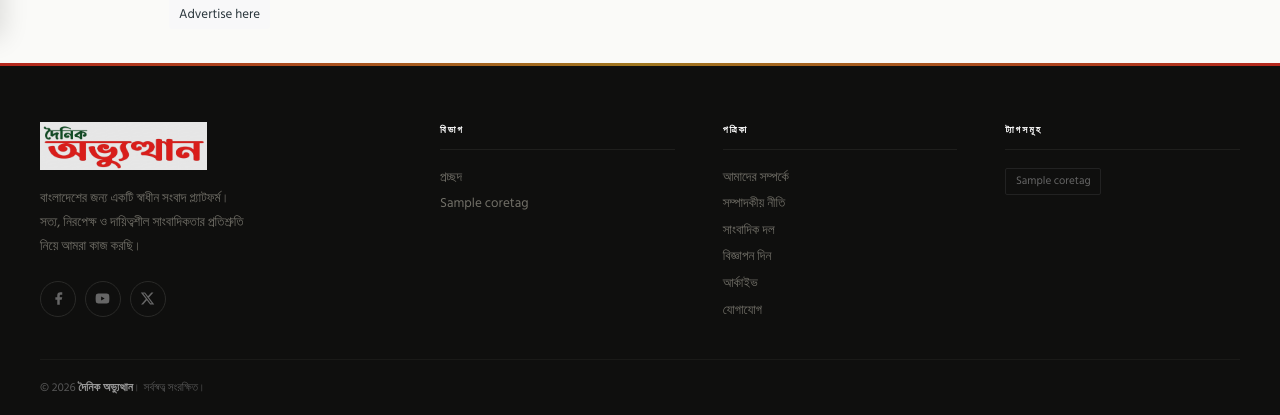
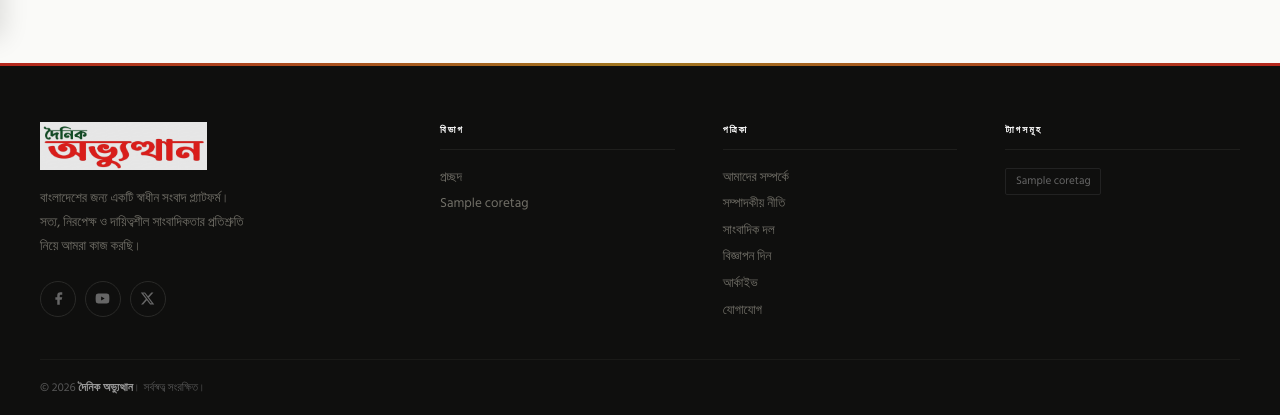
Before and after one commit to Salehin-07/NewsObburthan, a Django app: page / in a window 1280 px wide. Shown: the part 762-1177 px from the top of the page. Run offline with Django 5.2, Linux system fonts and the light colour scheme; tables that the repository leaves empty hold one stand-in row (values such as "Sample post"); grey boxes marked "Sample" are stand-in pictures; some web fonts are replaced.

```diff
--- a/templates/core/home.html
+++ b/templates/core/home.html
@@ -191,9 +191,6 @@
 <div id="frame" style="width: 100%;margin: auto;position: relative; z-index: 99998;">
           <iframe data-aa='2436632' src='//acceptable.a-ads.com/2436632/?size=Adaptive'
                             style='border:0; padding:0; width:70%; height:auto; overflow:hidden;display: block;margin: auto'></iframe>
-          <div style="width: 70%;margin:auto;position: absolute;left: 0;right: 0">
-            <a target="_blank" style="display:inline-block;font-size: 13px;color: #263238;padding: 4px 10px;background: #F8F8F9;text-decoration: none; border-radius: 0 0 4px 4px;" id="frame-link" href="https://aads.com/campaigns/new/?source_id=2436632&source_type=ad_unit&partner=2436632">Advertise here</a>
-          </div>
         </div>
 
 <!-- END AADS AD UNIT 2436632 -->
```
